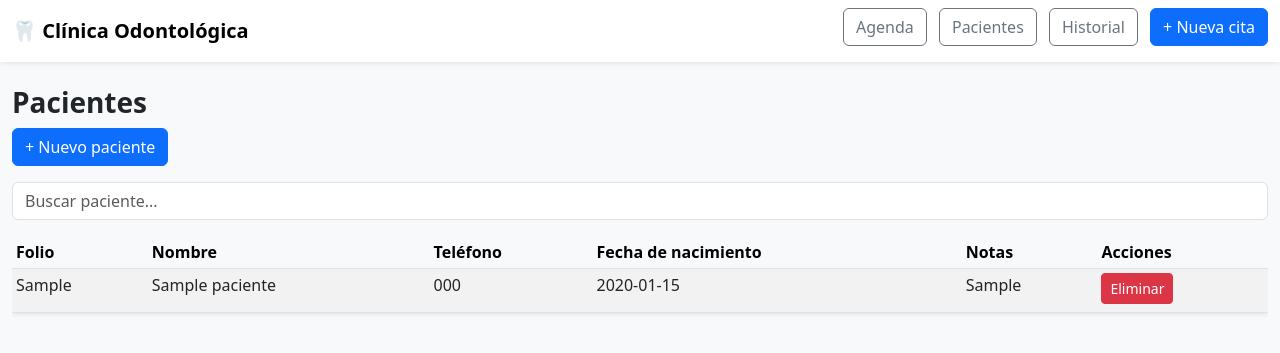
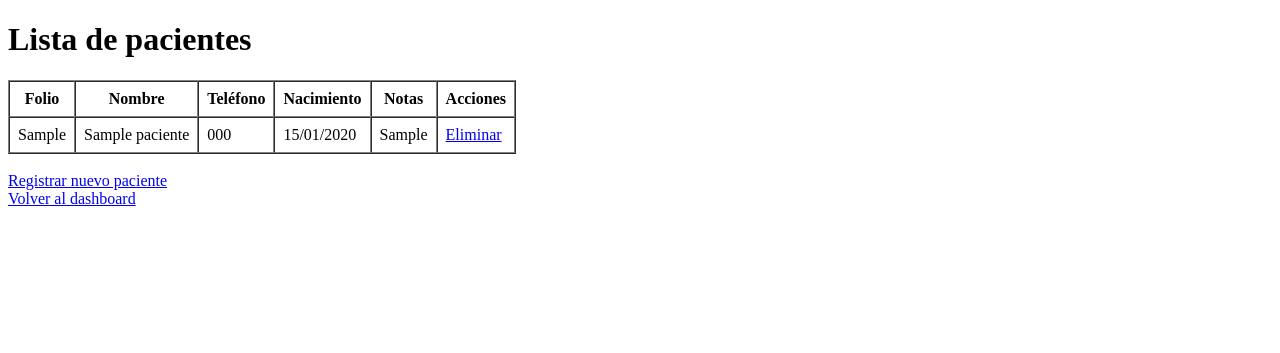
Before and after one commit to Luislopeze/Clinica, a Flask app: page /pacientes in a window 1280 px wide. Shown: the top 353 px of the page. Run offline with Flask 3, Linux system fonts and the light colour scheme; tables that the repository leaves empty hold one stand-in row (values such as "Sample post").

Commit message:
Update pacientes.html

```diff
--- a/templates/pacientes.html
+++ b/templates/pacientes.html
@@ -1,76 +1,42 @@
-{% extends "base.html" %}
-{% block content %}
-<h3 class="fw-bold">Pacientes</h3>
+<!DOCTYPE html>
+<html lang="es">
+<head>
+    <meta charset="UTF-8">
+    <title>Pacientes</title>
+</head>
+<body>
+    <h1>Lista de pacientes</h1>
 
-<a href="/nuevo_paciente" class="btn btn-primary mb-3">+ Nuevo paciente</a>
-
-<!-- Buscador -->
-<input type="text" id="buscadorPacientes" class="form-control mb-3" placeholder="Buscar paciente...">
-
-{% if pacientes %}
-<!-- Tabla (solo escritorio) -->
-<div class="table-responsive d-none d-md-block">
-<table class="table table-striped table-sm shadow-sm" id="tablaPacientes">
-    <thead class="table-light">
+    <table border="1" cellpadding="8" cellspacing="0">
+        <thead>
             <tr>
                 <th>Folio</th>
                 <th>Nombre</th>
                 <th>Teléfono</th>
-            <th>Fecha de nacimiento</th>
+                <th>Nacimiento</th>
                 <th>Notas</th>
                 <th>Acciones</th>
             </tr>
         </thead>
         <tbody>
-        {% for p in pacientes %}
+            {% for paciente in pacientes %}
             <tr>
-            <td>{{ p.folio }}</td>
-            <td>{{ p.nombre }}</td>
-            <td>{{ p.telefono }}</td>
-            <td>{{ p.nacimiento }}</td>
-            <td>{{ p.notas }}</td>
+                <td>{{ paciente.folio }}</td>
+                <td>{{ paciente.nombre }}</td>
+                <td>{{ paciente.telefono }}</td>
+                <td>{{ paciente.nacimiento.strftime("%d/%m/%Y") if paciente.nacimiento else "" }}</td>
+                <td>{{ paciente.notas }}</td>
                 <td>
-                <a href="/eliminar_paciente/{{ loop.index0 }}"
-                   class="btn btn-danger btn-sm mb-1"
-                   onclick="return confirm('¿Seguro que deseas eliminar este paciente?')">Eliminar</a>
+                    <a href="{{ url_for('eliminar_paciente', id=paciente.id) }}">Eliminar</a>
                 </td>
             </tr>
             {% endfor %}
         </tbody>
     </table>
-</div>
 
-<!-- Cards (solo móvil) -->
-<div class="d-md-none">
-  {% for p in pacientes %}
-  <div class="card mb-3 shadow-sm">
-    <div class="card-body">
-      <h5 class="card-title">{{ p.nombre }}</h5>
-      <p class="card-text">
-        Folio: {{ p.folio }} <br>
-        Teléfono: {{ p.telefono }} <br>
-        Nacimiento: {{ p.nacimiento }} <br>
-        Notas: {{ p.notas }}
-      </p>
-      <a href="/eliminar_paciente/{{ loop.index0 }}"
-         class="btn btn-danger btn-sm mb-1"
-         onclick="return confirm('¿Seguro que deseas eliminar este paciente?')">Eliminar</a>
-    </div>
-  </div>
-  {% endfor %}
-</div>
-{% else %}
-<p class="text-muted">No hay pacientes registrados.</p>
-{% endif %}
-
-<script>
-document.getElementById("buscadorPacientes").addEventListener("keyup", function() {
-  let filtro = this.value.toLowerCase();
-  let filas = document.querySelectorAll("#tablaPacientes tbody tr");
-  filas.forEach(fila => {
-    let texto = fila.textContent.toLowerCase();
-    fila.style.display = texto.includes(filtro) ? "" : "none";
-  });
-});
-</script>
-{% endblock %}
+    <br>
+    <a href="{{ url_for('nuevo_paciente') }}">Registrar nuevo paciente</a>
+    <br>
+    <a href="{{ url_for('dashboard') }}">Volver al dashboard</a>
+</body>
+</html>
```
Lines whose indentation alone changed are shown as unchanged.
